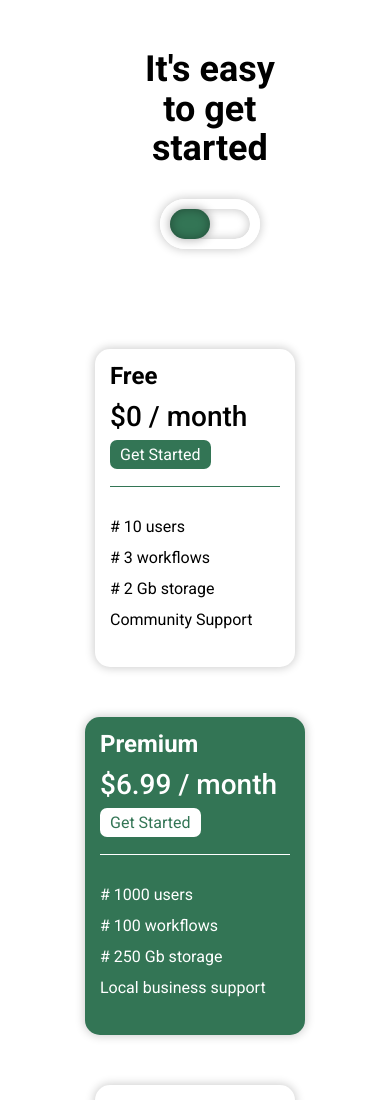
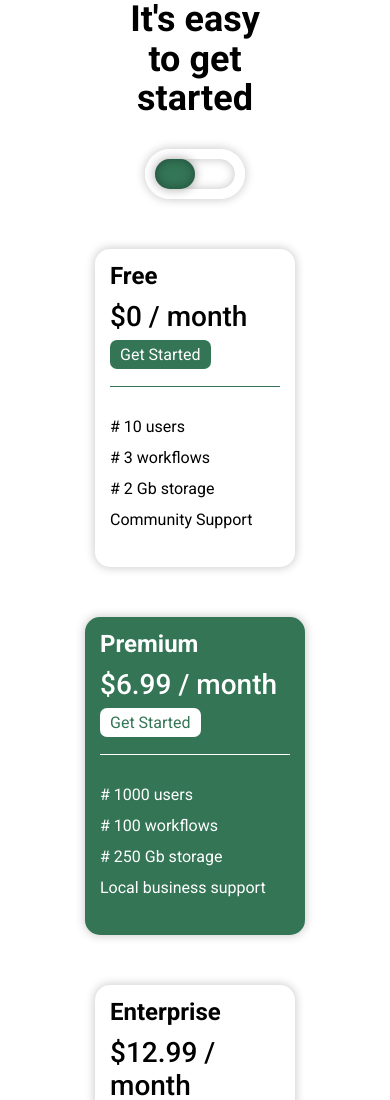
Before and after one commit to Sahil-Sw/Pricing_Table, a plain HTML site: page index.html in a window 390 px wide. Shown: the top 1100 px of the page. Drawn offline with Linux system fonts and the light colour scheme.

Commit message:
minor fix

```diff
--- a/style.css
+++ b/style.css
@@ -173,6 +173,9 @@ h4 {
   .heading {
     flex-direction: column;
     align-items: center;
+    justify-content: center;
+    text-align: center;
+    margin: auto;
     width: 70%;
   }
 
```
Also changed, not shown: index.html (+1 -5 lines).
